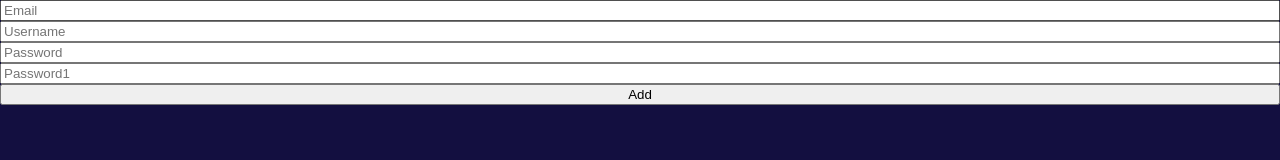
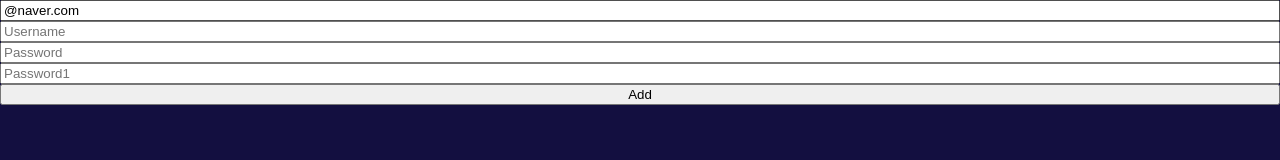
Before and after one commit to MeluvRose/ToDoReact, a React (Vite) app: page / in a window 1280 px wide. Shown: the top 160 px of the page. Built offline with nearby package versions, Linux system fonts and the light colour scheme; a web font is replaced by a local one.

Commit message:
#6.8 Form Errors

```diff
--- a/src/ToDoList.tsx
+++ b/src/ToDoList.tsx
@@ -1,5 +1,5 @@
 import React, { useState } from "react";
-import { useForm } from "react-hook-form";
+import { useForm, useFormState } from "react-hook-form";
 
 /*
 function ToDoList() {
@@ -29,12 +29,28 @@
 }
 */
 
+interface IForm {
+  email: string;
+  username: string;
+  password: string;
+  password1: string;
+}
+
 function ToDoList() {
-  const { register, watch, handleSubmit, formState } = useForm();
+  const {
+    register,
+    watch,
+    handleSubmit,
+    formState: { errors },
+  } = useForm<IForm>({
+    defaultValues: {
+      email: "@naver.com",
+    },
+  });
   const onValid = (data: any) => {
     console.log(data);
   };
-  console.log(formState.errors);
+  console.log(errors);
   return (
     <div>
       <form
@@ -42,19 +58,31 @@
         onSubmit={handleSubmit(onValid)}
       >
         <input
-          {...register("Email", { required: true, minLength: 10 })}
+          {...register("email", {
+            required: "Email Required",
+            pattern: {
+              value: /^[A-Za-z0-9._%+-]+@naver.com$/,
+              message: "Only naver.com emails allowed",
+            },
+          })}
           placeholder="Email"
         />
+        <span>{errors?.email?.message as String}</span>
         <input
-          {...register("Username", { required: true })}
+          {...register("username", { required: "username required" })}
           placeholder="Username"
         />
+        <span>{errors?.username?.message as String}</span>
         <input
-          {...register("Password", { required: true, minLength: 5 })}
+          {...register("password", {
+            required: "Password required",
+            minLength: 5,
+          })}
           placeholder="Password"
         />
+        <span>{errors?.password?.message as String}</span>
         <input
-          {...register("Password1", {
+          {...register("password1", {
             required: "Password required",
             minLength: {
               value: 5,
@@ -63,6 +91,7 @@
           })}
           placeholder="Password1"
         />
+        <span>{errors?.password1?.message as String}</span>
         <button>Add</button>
       </form>
     </div>
```
